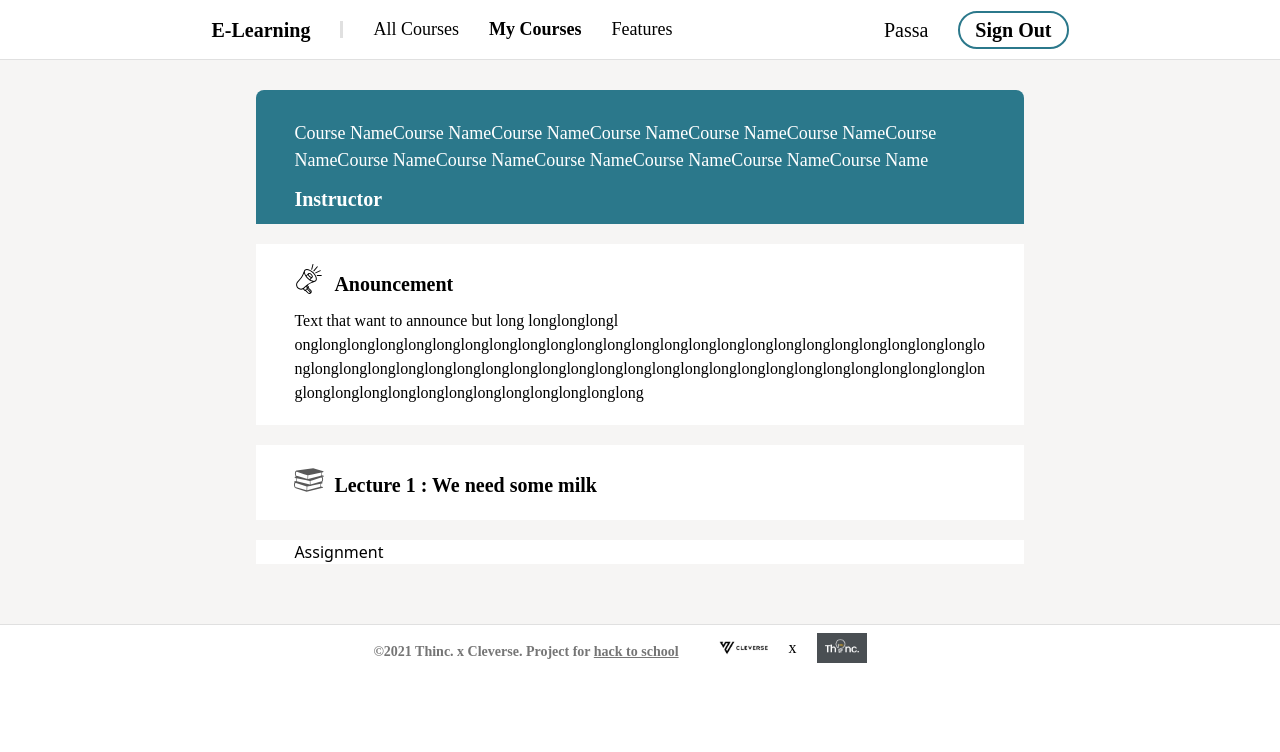
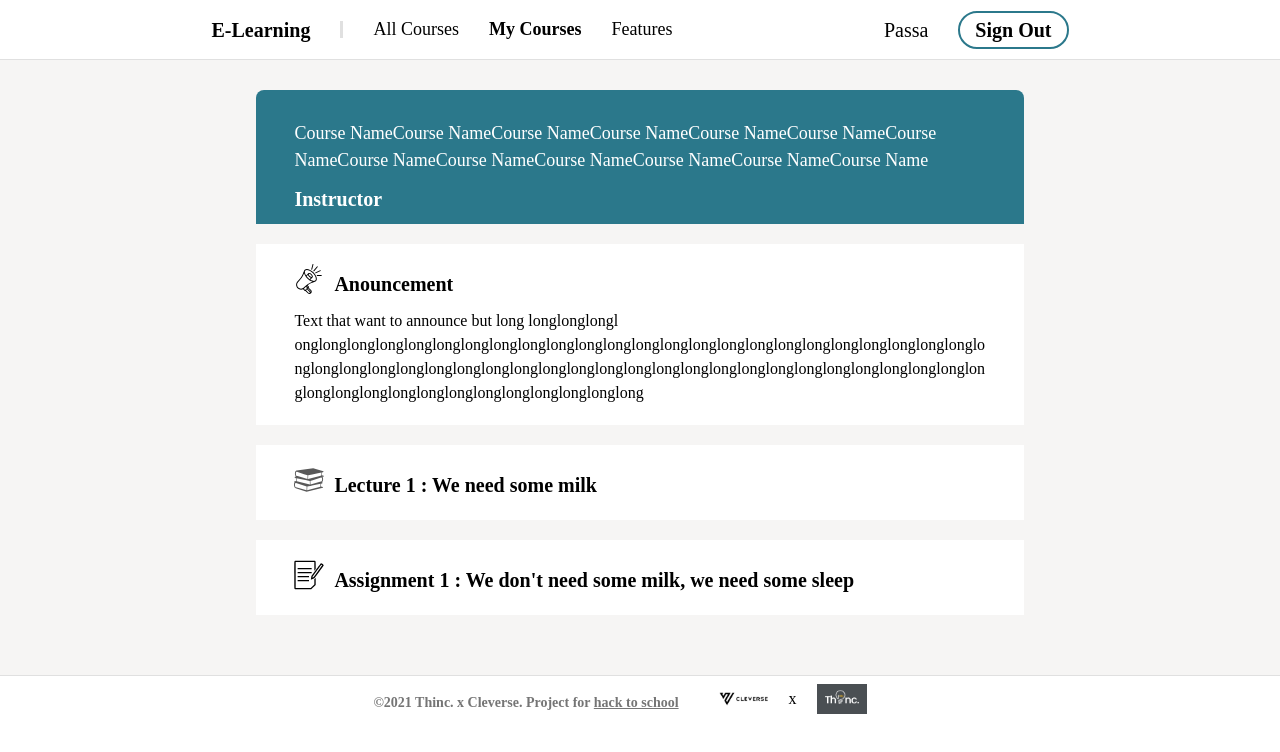
Before and after one commit to NasmeenI/E-COURSE-PLATFORM, a React (Create React App) app in the folder frontend/: page /mycourses/1 in a window 1280 px wide. Shown: the top 752 px of the page. Built offline with nearby package versions, Linux system fonts and the light colour scheme.

Commit message:
edit: AssignmentCard

```diff
--- a/frontend/src/views/courseMainMenu/Assignment.js
+++ /dev/null
@@ -1,9 +0,0 @@
-export default function Assignment() {
-    return <div className="bg-white mt-[20px] px-[5%] flex flex-col">
-        <div className="flex flex-row">
-
-            <span>Assignment</span>
-        </div>
-
-    </div>
-}
--- /dev/null
+++ b/frontend/src/views/courseMainMenu/AssignmentCard.js
@@ -0,0 +1,29 @@
+import { useNavigate, useParams } from "react-router-dom";
+export default function AssignmentCard({ head, assignmentid }) {
+  const navigate = useNavigate();
+  const param = useParams();
+  function toAssignment() {
+    navigate("/mycourses/" + param.id + "/assignment/" + assignmentid);
+  }
+
+  return (
+    <button onClick={toAssignment}>
+      <div className="bg-white mt-[20px] px-[5%] flex flex-col py-[20px]">
+        <div className="flex flex-row">
+          <svg
+            xmlns="http://www.w3.org/2000/svg"
+            xmlSpace="preserve"
+            viewBox="0 0 1000 1000"
+            className="w-[30px] h-[30px] mr-[10px]"
+          >
+            <path d="M39.23 26.43C25.87 32.56 20.02 38.68 14.17 52.6c-3.62 8.91-4.18 60.14-4.18 447.4 0 387.27.56 438.49 4.18 447.4 5.85 13.92 11.69 20.05 25.06 26.17 10.58 5.01 24.78 5.29 269.22 5.29 191.27 0 260.03-.83 265.88-3.34 4.18-1.67 39.54-34.52 78.23-72.95l70.16-69.88V590.75l-12.81 17.26c-6.96 9.47-16.98 19.77-22.27 22.83l-9.47 6.13v176.24l-60.68 60.69-60.42 60.42-250.57-.56-250.57-.84V67.07h620.86l.83 147.56.56 147.28 22.27-30.35 22.27-30.35V182.05c0-101.06-.56-120.83-4.18-129.46-5.85-13.92-11.69-20.04-25.06-26.17-10.58-5.01-26.45-5.29-327.13-5.29-300.67.01-316.54.29-327.12 5.3z" />
+            <path d="M889.22 113.57c-2.23 1.95-72.94 97.17-156.74 211.87l-152.3 207.97-9.19 60.69c-5.01 33.13-8.91 60.69-8.35 61.25.28.56 27.01-9.46 59.3-22.27l58.47-23.11 154.8-211.31C920.4 282.56 990 184.84 990 182.06c0-33.13-78.51-86.31-100.78-68.49zm37.02 52.9c6.41 5.01 12.25 10.3 12.81 11.97.56 1.39-63.48 90.48-141.99 197.67-130.29 177.9-143.66 195.44-155.07 201.01-6.96 3.34-15.31 6.68-18.93 7.79-6.4 1.95-6.4 1.67-4.46-11.7 1.11-7.24 3.06-16.15 4.18-19.77 3.06-7.79 286.76-395.9 289.55-395.9 1.11.02 7.51 4.19 13.91 8.93zM121.36 288.41v22.27h467.72v-44.54H121.36v22.27zM121.36 422.05v22.27h467.72v-44.54H121.36v22.27zM121.36 555.68v22.27H500v-44.54H121.36v22.27zM121.36 689.32v22.27H500v-44.54H121.36v22.27z" />
+          </svg>
+          <span className="font-secondary text-[20px] font-extrabold mt-[5px] truncate">
+            {head}
+          </span>
+        </div>
+      </div>
+    </button>
+  );
+}
--- a/frontend/src/views/courseMainMenu/CourseMainMenu.js
+++ b/frontend/src/views/courseMainMenu/CourseMainMenu.js
@@ -1,7 +1,7 @@
 import Footer from "../../components/footer/Footer";
 import Header from "../../components/header/Header";
 import Anouncement from "./Anouncement";
-import Assignment from "./Assignment";
+import AssignmentCard from "./AssignmentCard";
 import LectureCard from "./LectureCard";
 
 export default function CourseMainMenu() {
@@ -21,7 +21,10 @@ export default function CourseMainMenu() {
                         head = "Lecture 1 : We need some milk"
                         lectureid = "1234"
                     />
-                    <Assignment />
+                    <AssignmentCard
+                        head = "Assignment 1 : We don't need some milk, we need some sleep"
+                        assignmentid="12"
+                    />
 
                 </div>
             </div>
```
Also changed, not shown: frontend/src/views/courseMainMenu/LectureCard.js (+6 -6 lines).
